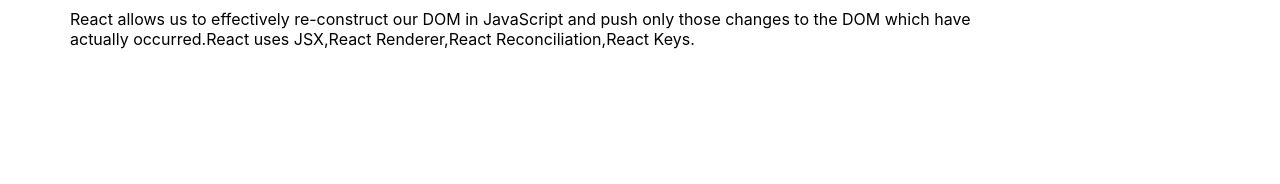
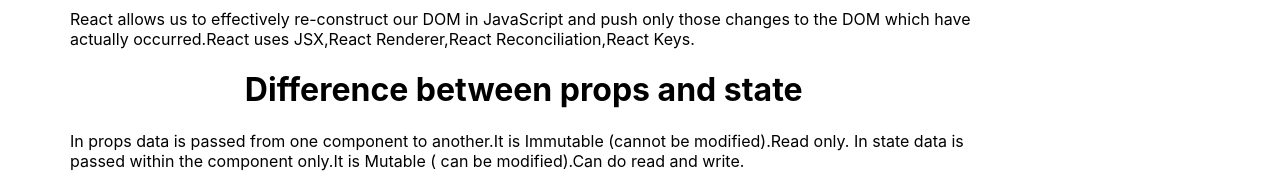
Before and after one commit to amanat-mahmud/another-sports-club, a React (Create React App) app: page / in a window 1280 px wide. Shown: the part 1199-1383 px from the top of the page. Before the commit the page ends 1264 px from the top, so only its background shows below. Built offline with nearby package versions, Linux system fonts and the light colour scheme.

Commit message:
Difference between props and state added

```diff
--- a/src/App.js
+++ b/src/App.js
@@ -17,11 +17,16 @@
         <Sports addDuration={addDuration}></Sports>
         <Person time={time}></Person>
         <div className="blog-container">
-        <Blog
-        ques="How does react work?"
-        ans="React allows us to effectively re-construct our DOM in JavaScript and push only those changes to the DOM which have actually occurred.React uses
-        JSX,React Renderer,React Reconciliation,React Keys."
-        ></Blog>
+          <Blog
+          ques="How does react work?"
+          ans="React allows us to effectively re-construct our DOM in JavaScript and push only those changes to the DOM which have actually occurred.React uses
+          JSX,React Renderer,React Reconciliation,React Keys."
+          ></Blog>
+          <Blog
+          ques="Difference between props and state"
+          ans="In props data is passed from one component to another.It is Immutable (cannot be modified).Read only.
+          In state data is passed within the component only.It is Mutable ( can be modified).Can do read and write."
+          ></Blog>
         </div>
 
       </div>
--- a/src/components/Person/Person.css
+++ b/src/components/Person/Person.css
@@ -1,7 +1,7 @@
 .person-container{
     margin-top: 0;
-    /* position: sticky;
-    top: 0; */
+    position: sticky;
+    top: 10px;
 }
 .person-container h3{
     margin: 0;
```
